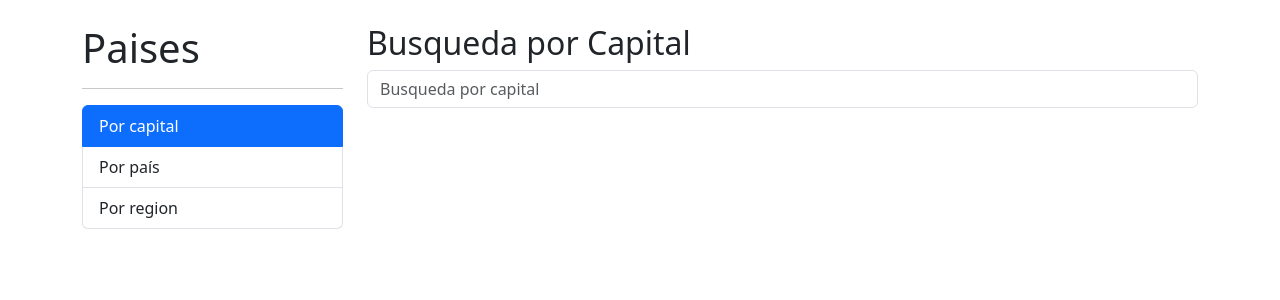
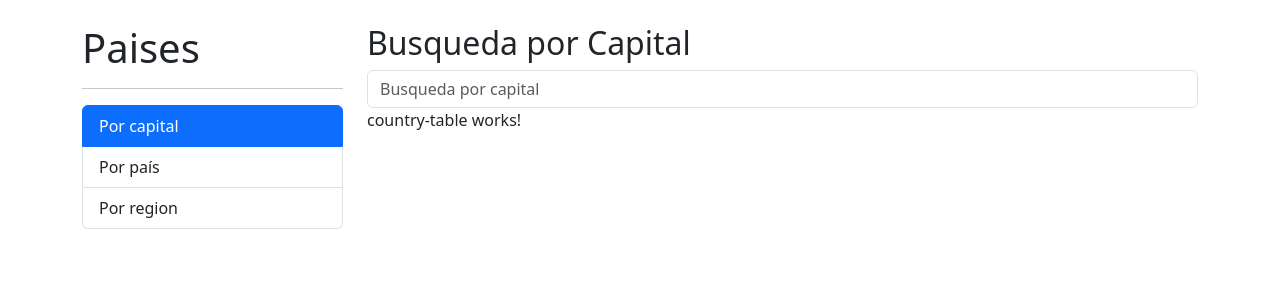
Before and after one commit to AlejandroJrVillanueva/angular-country-app, an Angular app: page /countries/by-capital in a window 1280 px wide. Shown: the top 300 px of the page. Built offline with nearby package versions, Linux system fonts and the light colour scheme.

Commit message:
add new component countryTable

```diff
--- /dev/null
+++ b/src/app/countries/components/country-table/country-table.component.html
@@ -0,0 +1 @@
+<p>country-table works!</p>
--- /dev/null
+++ b/src/app/countries/components/country-table/country-table.component.ts
@@ -0,0 +1,14 @@
+import { Component, Input } from '@angular/core';
+import { Country } from '../../interfaces/country';
+
+@Component({
+  selector: 'countries-country-table',
+  templateUrl: './country-table.component.html',
+  styles: [
+  ]
+})
+export class CountryTableComponent {
+
+  @Input() country : Country[] = [];
+
+}
--- a/src/app/countries/countries.module.ts
+++ b/src/app/countries/countries.module.ts
@@ -8,13 +8,15 @@ import { ByCapitalPageComponent } from './pages/by-capital-page/by-capital-page.
 import { ByCountryPageComponent } from './pages/by-country-page/by-country-page.component';
 import { ByRegionPageComponent } from './pages/by-region-page/by-region-page.component';
 import { CountryPageComponent } from './pages/country-page/country-page.component';
+import { CountryTableComponent } from './components/country-table/country-table.component';
 
 @NgModule({
   declarations: [
     ByCapitalPageComponent,
     ByCountryPageComponent,
     ByRegionPageComponent,
-    CountryPageComponent
+    CountryPageComponent,
+    CountryTableComponent
   ],
   imports: [
     CommonModule,
--- a/src/app/countries/pages/by-capital-page/by-capital-page.component.html
+++ b/src/app/countries/pages/by-capital-page/by-capital-page.component.html
@@ -12,10 +12,6 @@
 
 <div class="row">
   <div class="col">
-    <ul>
-      <li *ngFor="let c of countries">
-        {{ c.capital}} - {{c.population}}
-      </li>
-    </ul>
+    <countries-country-table [country] = "countries"></countries-country-table>
   </div>
 </div>
```
